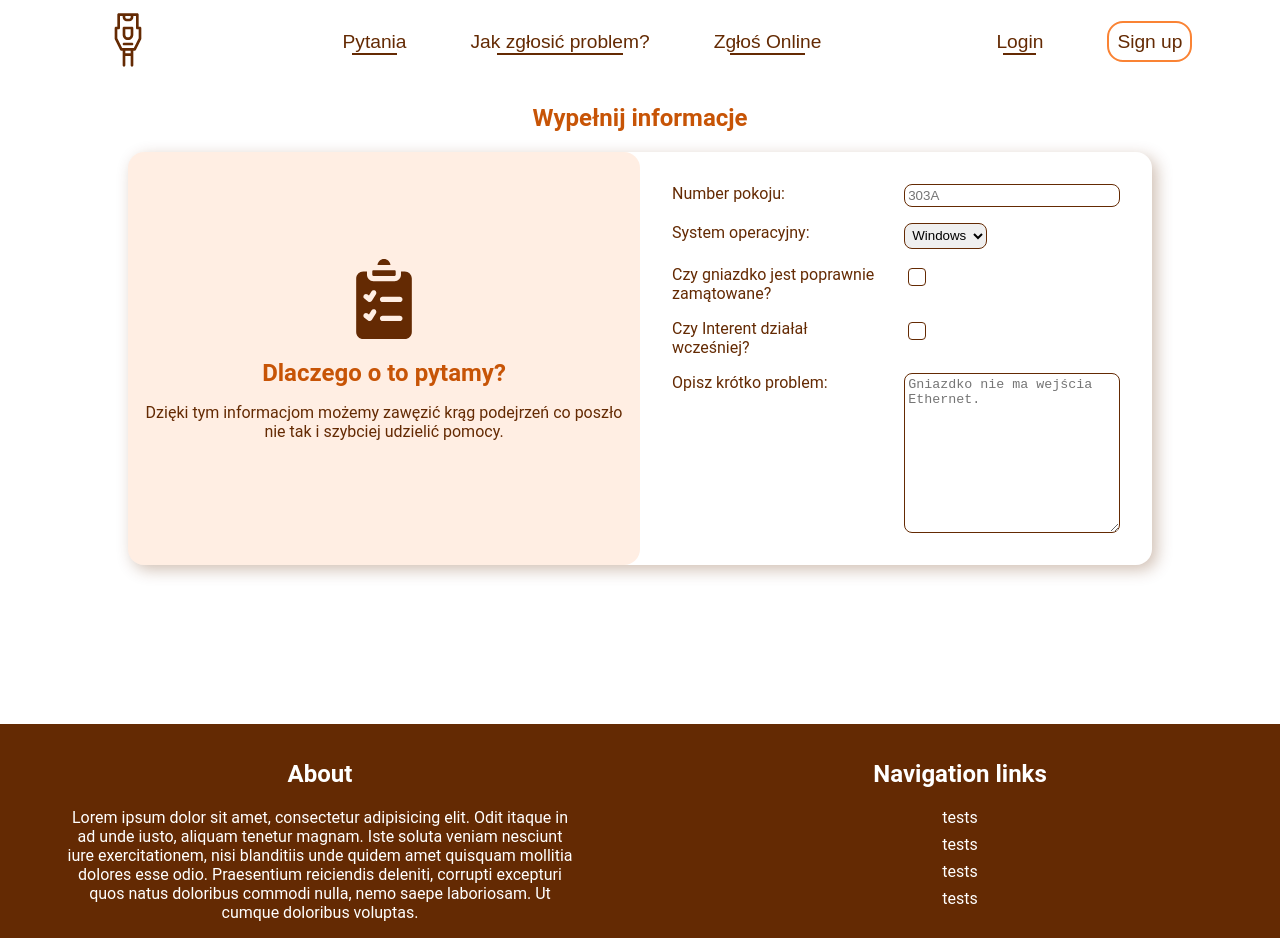
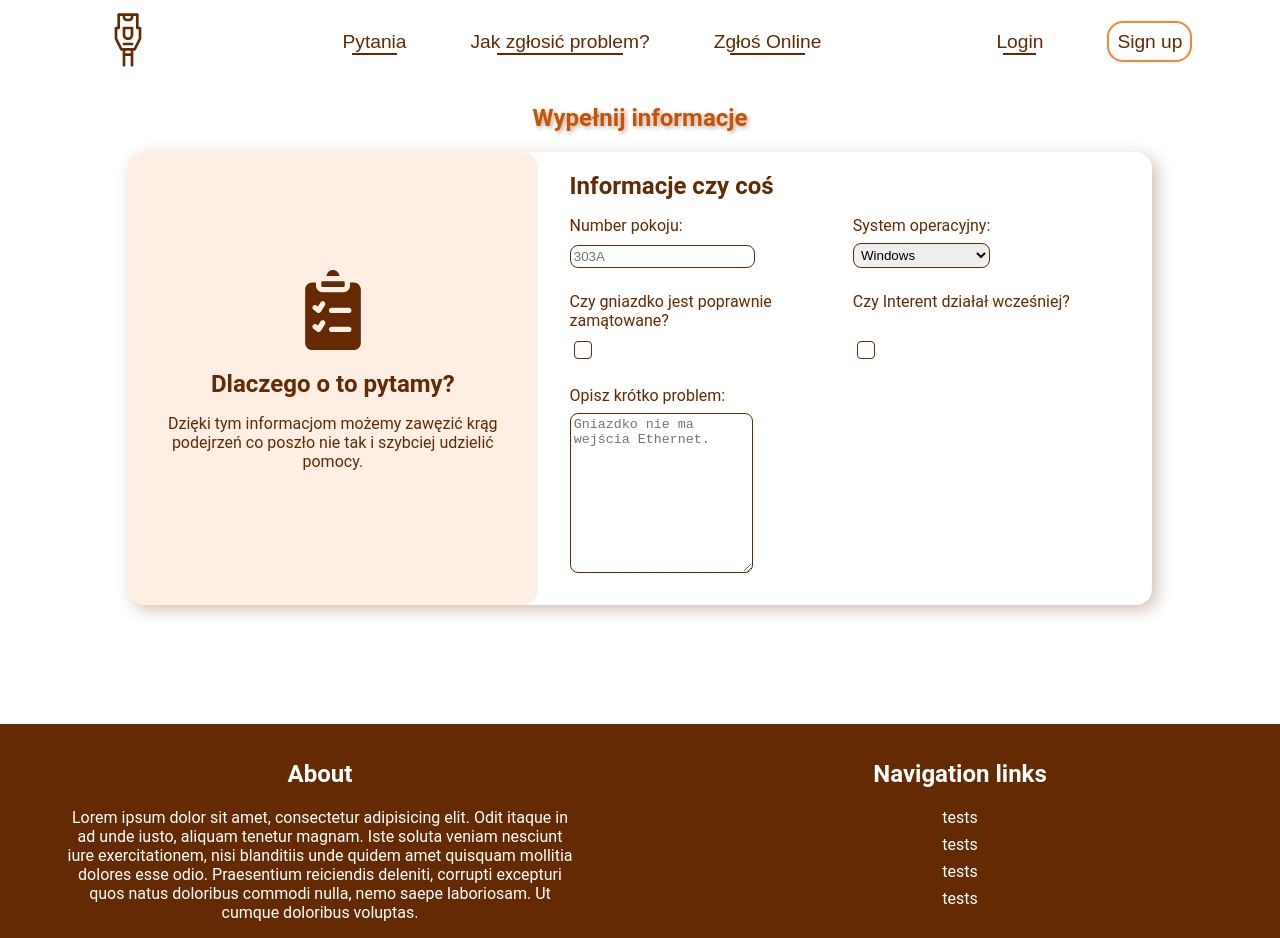
Before and after one commit to PatrykSiekierski/Dorm-Assist, a React (Vite) app: page /report in a window 1280 px wide. Built offline with nearby package versions, Linux system fonts and the light colour scheme; a web font is replaced by a local one.

Commit message:
Changing design of form

```diff
--- a/src/components/Report/info.jsx
+++ b/src/components/Report/info.jsx
@@ -19,12 +19,16 @@ export default function Info() {
             informacji, tylko dłużej
           </p> */}
         </div>
-        <div>
+        <div className="form-side">
+          <h2>Informacje czy coś</h2>
           <form action="" className="form-holder">
+            <div className="form-segment">
               <label htmlFor="room">Number pokoju:</label>
               <input type="text" id="room" placeholder="303A" />
+            </div>
             {/* <label htmlFor="problem">Opisz krótko problem:</label>
         <input type="text" id="problem" placeholder="" /> */}
+            <div className="form-segment">
               <label htmlFor="system">System operacyjny: </label>
               <select id="system">
                 <option value="windows">Windows</option>
@@ -33,19 +37,24 @@ export default function Info() {
                 <option value="android">Android</option>
                 <option value="other">Other</option>
               </select>
+            </div>
+            <div className="form-segment">
               <label htmlFor="self">
                 Czy gniazdko jest poprawnie zamątowane?
               </label>
               <input type="checkbox" id="self" />
-
+            </div>
+            <div className="form-segment">
               <label htmlFor="self">Czy Interent działał wcześniej?</label>
               <input type="checkbox" id="self" />
-
+            </div>
+            <div className="form-segment">
               <label htmlFor="opis">Opisz krótko problem:</label>
               <textarea
                 id="opis"
                 placeholder="Gniazdko nie ma wejścia Ethernet."
               ></textarea>
+            </div>
           </form>
         </div>
       </div>
--- a/src/style.scss
+++ b/src/style.scss
@@ -25,6 +25,7 @@ body {
 
 h1 {
   color: lighten($color: $main-text, $amount: 20%);
+  text-shadow: 2px 2px 4px rgba($main-text, 0.4);
 }
 
 .enlarge-text {
--- a/src/styles/Report/_info.scss
+++ b/src/styles/Report/_info.scss
@@ -10,42 +10,42 @@
 
 .grid-form {
   display: grid;
-  grid-template-columns: 1fr 1fr;
+  grid-template-columns: 2fr 3fr;
+
+  // grid-template-columns: 1fr 1fr;
   width: 80vw;
   padding: 0 !important;
 
-  #icon-side {
-    display: flex;
-    flex-direction: column;
-    align-items: center;
-    justify-content: center;
-    text-align: center;
-
-    background: rgba(255, 187, 142, 0.25);
-    // background-color: lighten($color: $accent, $amount: 5);
-    border-radius: 1rem;
-    padding: 1rem;
-    color: $main-text;
-
   h2 {
-      color: lighten($color: $main-text, $amount: 20%);
     margin-bottom: 0;
   }
 
-    img {
-      max-width: 5rem;
+  .form-side {
+    h2 {
+      padding-left: 2rem !important;
+      margin-bottom: 0;
     }
-  }
-}
-
     .form-holder {
-  padding: 2rem !important;
+      padding: 1rem 2rem 1.5rem !important;
       // width: calc(70vw + 2rem);
       // width: calc(85vw + 2rem);
       justify-items: left;
       display: grid;
       grid-template-columns: 1fr 1fr;
       gap: 1rem;
+
+      .form-segment {
+        display: flex;
+        flex-direction: column;
+        justify-content: space-between;
+        gap: 0.5rem;
+        margin-bottom: 0.5rem;
+      }
+
+      label {
+        // width: 100%;
+        display: block;
+      }
 
       input,
       select {
@@ -86,6 +86,7 @@
           //   font-size: 16px;
         }
       }
+    }
 
     textarea {
       width: 100%;
@@ -95,3 +96,22 @@
       border-radius: 0.5rem;
     }
   }
+
+  #icon-side {
+    display: flex;
+    flex-direction: column;
+    align-items: center;
+    justify-content: center;
+    text-align: center;
+
+    background: rgba(255, 187, 142, 0.25);
+    // background-color: lighten($color: $accent, $amount: 5);
+    border-radius: 1rem;
+    padding: 1rem;
+    color: $main-text;
+
+    img {
+      max-width: 5rem;
+    }
+  }
+}
```
Also changed, not shown: src/assets/form-s.svg (added). Lines whose indentation alone changed are shown as unchanged.
